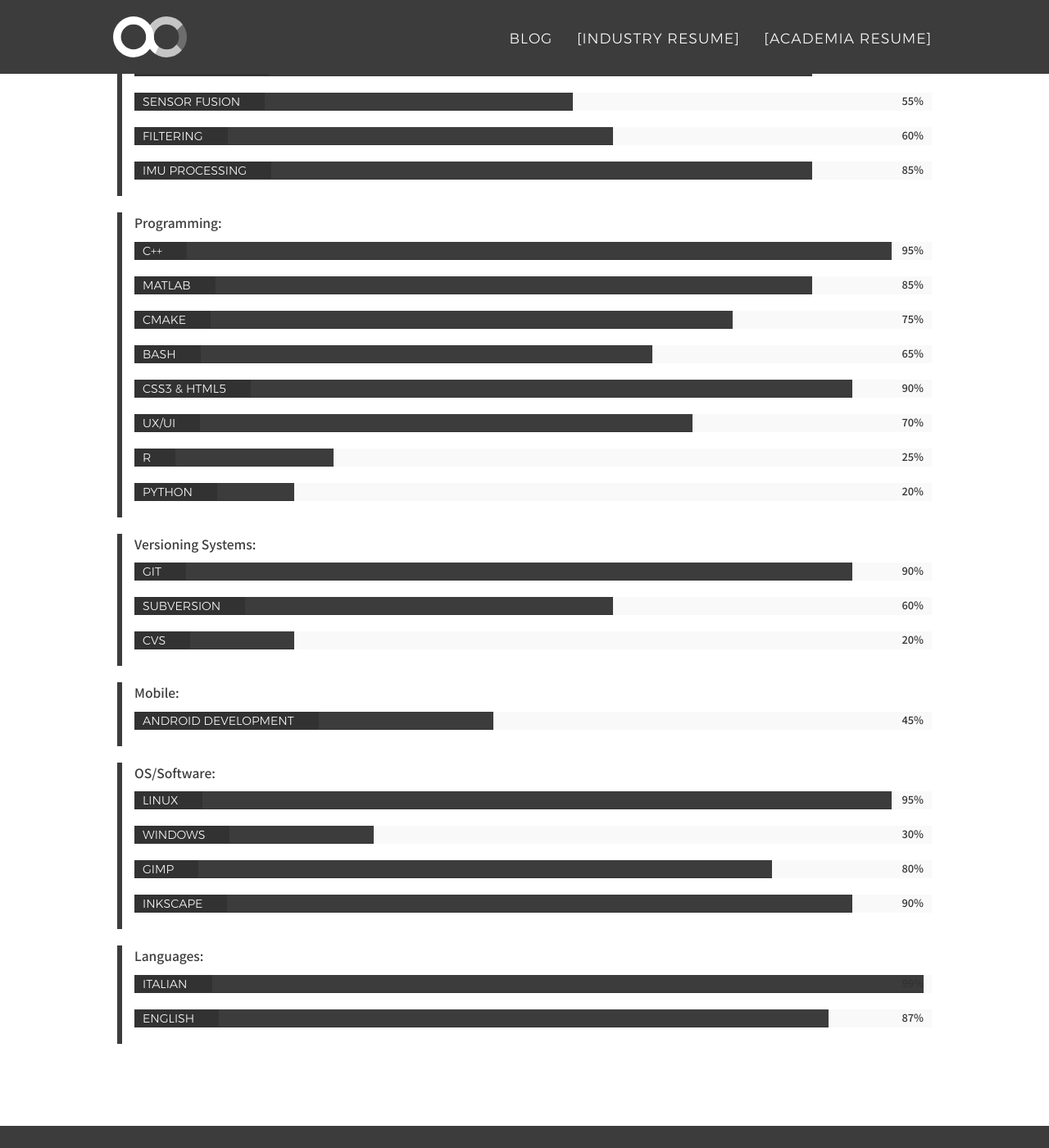
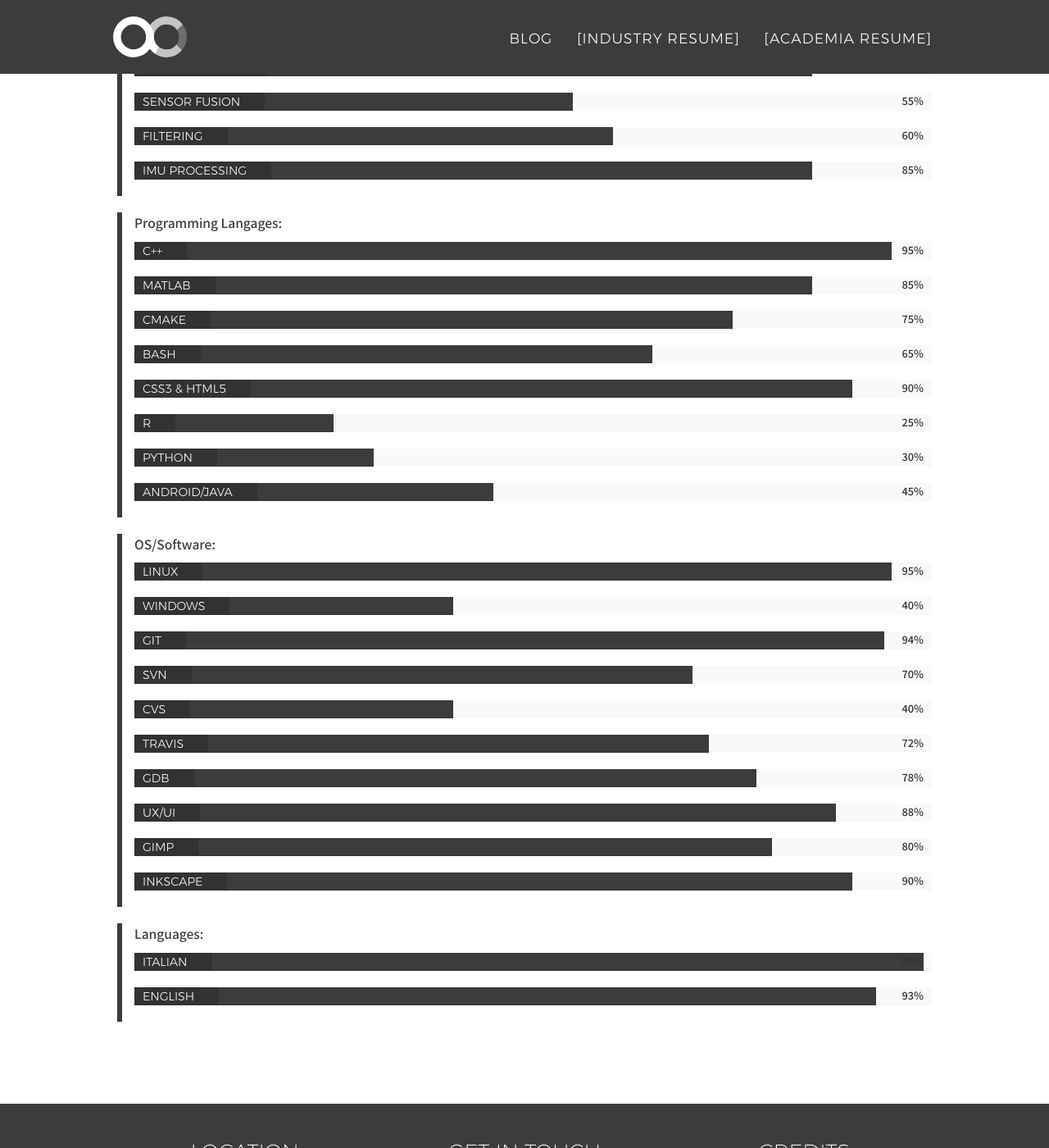
Before and after one commit to alecive/alecive.github.io, a Jekyll site: the page built from _posts/cv/2017-02-08-CV-AlessandroRoncone.md, in a window 1280 px wide and 1400 px high, scrolled down 8097 px. Shown: the whole window at 82% size. Built offline with Jekyll 4.4.1, drawn with Linux system fonts in a browser that asks for light colours; nearby versions of some CDN libraries; some web fonts are replaced; some of the changed text lies outside the part shown.

Commit message:
Pimped up some skills, added travis and gdb

```diff
--- a/_data/cv-skills.yml
+++ b/_data/cv-skills.yml
@@ -1,13 +1,13 @@
  - name: Robots & Platforms
    items:
     - name: iCub
-      knowledge: 95
+      knowledge: 97
     - name: YARP
-      knowledge: 90
+      knowledge: 92
     - name: Baxter
-      knowledge: 86
+      knowledge: 88
     - name: ROS
-      knowledge: 74
+      knowledge: 84
  - name: Robotics & AI
    items:
     - name: Kinematics
@@ -34,7 +34,7 @@
       knowledge: 60
     - name: IMU Processing
       knowledge: 85
- - name: Programming
+ - name: Programming Langages
    items:
     - name: C++
       knowledge: 95
@@ -46,30 +46,30 @@
       knowledge: 65
     - name: CSS3 & HTML5
       knowledge: 90
-    - name: UX/UI
-      knowledge: 70
     - name: R
       knowledge: 25
     - name: Python
-      knowledge: 20
- - name: Versioning Systems
-   items:
-    - name: Git
-      knowledge: 90
-    - name: Subversion
-      knowledge: 60
-    - name: cvs
-      knowledge: 20
- - name: Mobile
-   items:
-    - name: Android Development
+      knowledge: 30
+    - name: Android/Java
       knowledge: 45
  - name: OS/Software
    items:
     - name: Linux
       knowledge: 95
     - name: Windows
-      knowledge: 30
+      knowledge: 40
+    - name: git
+      knowledge: 94
+    - name: svn
+      knowledge: 70
+    - name: cvs
+      knowledge: 40
+    - name: Travis
+      knowledge: 72
+    - name: GDB
+      knowledge: 78
+    - name: UX/UI
+      knowledge: 88
     - name: Gimp
       knowledge: 80
     - name: Inkscape
@@ -79,4 +79,4 @@
     - name: Italian
       knowledge: 99
     - name: English
-      knowledge: 87
+      knowledge: 93
```
